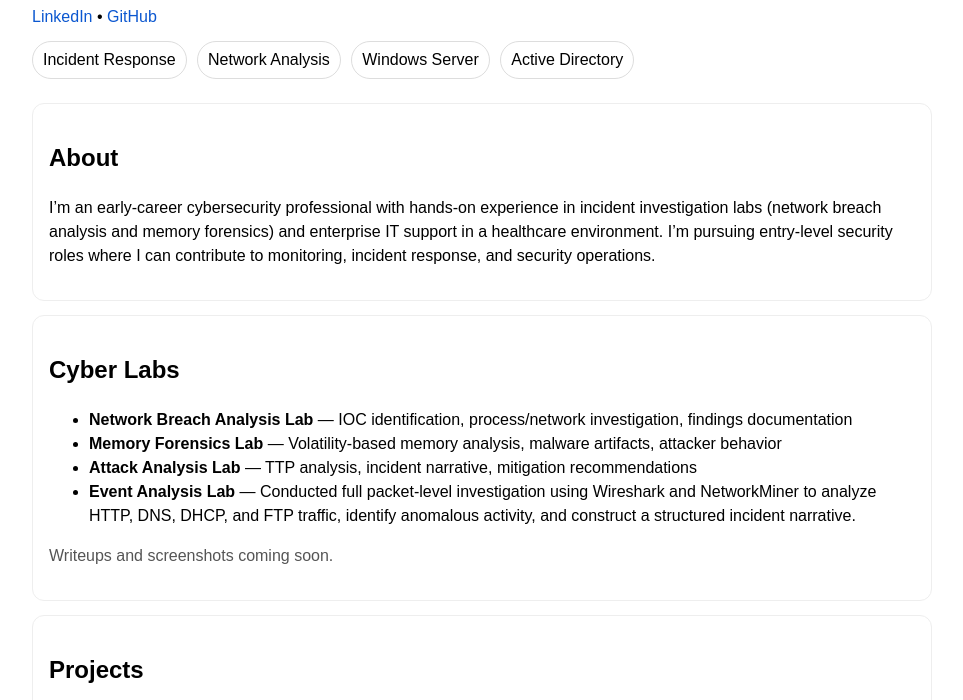
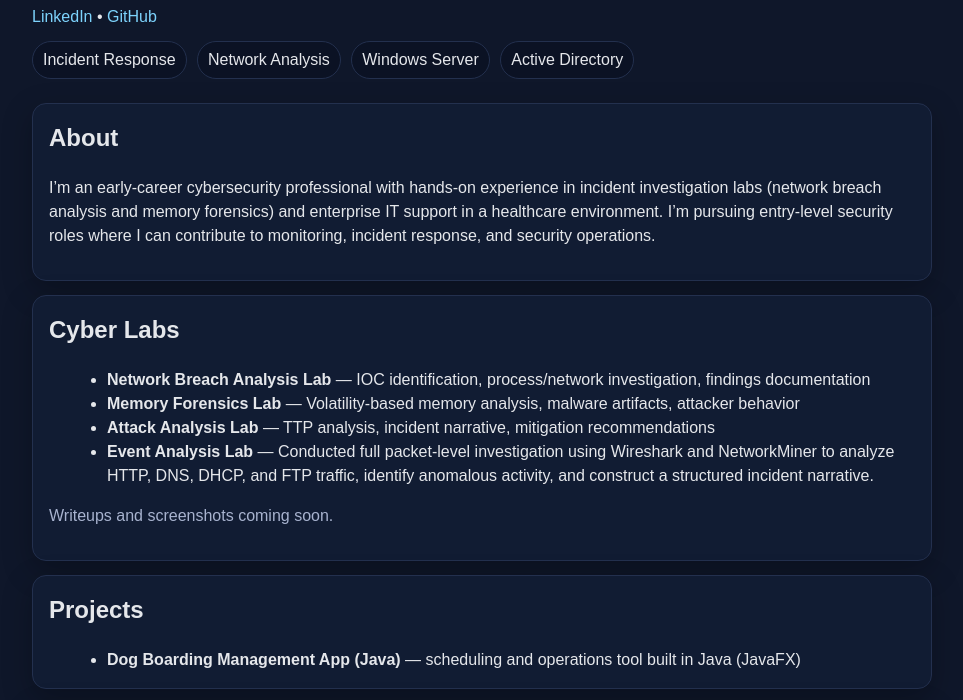
Before and after one commit to benduron/benduron.github.io, a plain HTML site: page index.html in a window 1280 px wide. Shown: the part 123-823 px from the top of the page, without its empty margins (158-1121 px from the left). Drawn offline with Linux system fonts and the light colour scheme.

Commit message:
Update index.html

```diff
--- a/index.html
+++ b/index.html
@@ -5,14 +5,63 @@
   <meta name="viewport" content="width=device-width,initial-scale=1" />
   <title>Ben Duron | Cybersecurity Portfolio</title>
   <style>
-    body{font-family:Arial, sans-serif;max-width:900px;margin:40px auto;padding:0 16px;line-height:1.5}
-    header{display:flex;flex-direction:column;gap:8px;margin-bottom:24px}
-    .tag{display:inline-block;border:1px solid #ddd;border-radius:999px;padding:6px 10px;margin:4px 6px 0 0}
-    a{color:#0b57d0;text-decoration:none}
-    a:hover{text-decoration:underline}
-    .card{border:1px solid #eee;border-radius:12px;padding:16px;margin:14px 0}
-    h1{margin:0}
-    .muted{color:#555}
+      :root{
+    --bg:#0f172a;         /* deep slate */
+    --card:#111c33;       /* slightly lighter slate */
+    --text:#e5e7eb;       /* off-white */
+    --muted:#a8b3cf;      /* muted blue-gray */
+    --border:#23304e;     /* soft border */
+    --link:#7dd3fc;       /* sky accent */
+    --tagbg:#0b1224;      /* darker chip */
+  }
+
+  body{
+    font-family: Arial, sans-serif;
+    max-width: 900px;
+    margin: 40px auto;
+    padding: 0 16px;
+    line-height: 1.5;
+    background: var(--bg);
+    color: var(--text);
+  }
+
+  header{
+    display:flex;
+    flex-direction:column;
+    gap:8px;
+    margin-bottom:24px;
+  }
+
+  a{
+    color: var(--link);
+    text-decoration:none;
+  }
+  a:hover{ text-decoration:underline; }
+
+  .muted{ color: var(--muted); }
+
+  .card{
+    background: var(--card);
+    border: 1px solid var(--border);
+    border-radius: 14px;
+    padding: 16px;
+    margin: 14px 0;
+    box-shadow: 0 10px 30px rgba(0,0,0,0.25);
+  }
+
+  .tag{
+    display:inline-block;
+    background: var(--tagbg);
+    border: 1px solid var(--border);
+    border-radius: 999px;
+    padding: 6px 10px;
+    margin: 4px 6px 0 0;
+    color: var(--text);
+  }
+
+  h1{ margin:0; }
+  h2{ margin-top:0; }
+  ul{ margin: 8px 0 0 18px; }
   </style>
 </head>
 <body>
@@ -20,8 +69,8 @@
     <h1>Ben Duron</h1>
     <div class="muted">Cybersecurity graduate | IT Support / Telecom | Houston, TX</div>
     <div>
-      <a href="https://www.linkedin.com/in/ben-duron-010488161">LinkedIn</a> •
-      <a href="https://https://benduron.github.io">GitHub</a>
+      <a href="https://www.linkedin.com/in/ben-duron-010488161" target="_blank">LinkedIn</a> •
+      <a href="https://github.com/benduron" target="_blank">GitHub</a>
     </div>
     <div>
       <span class="tag">Incident Response</span>
```
